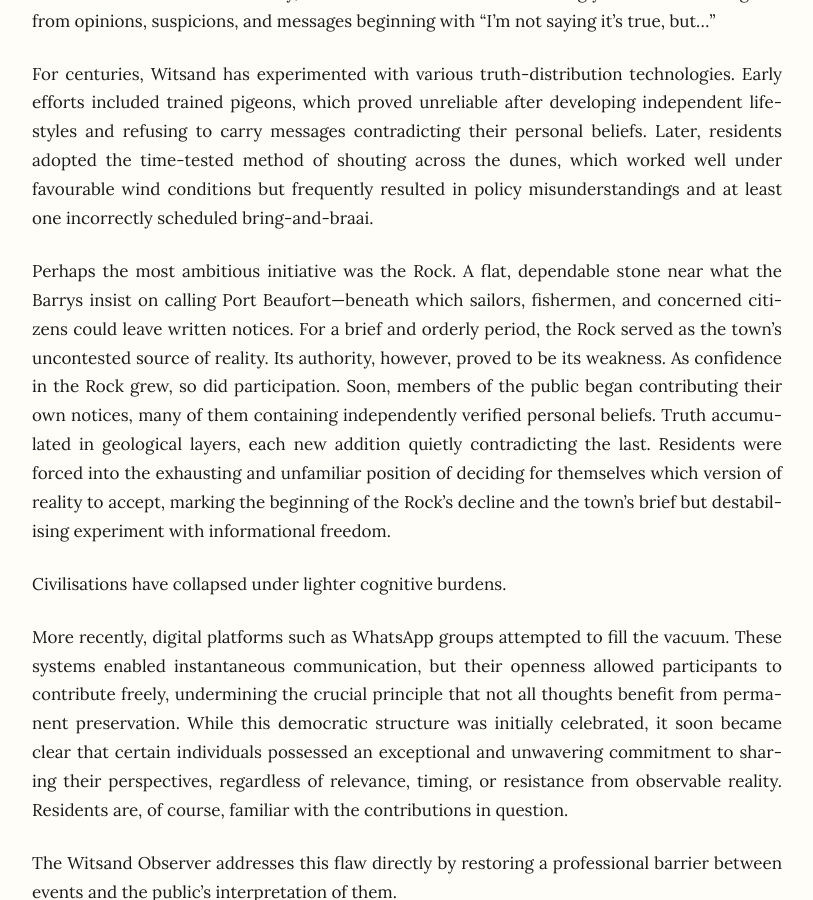
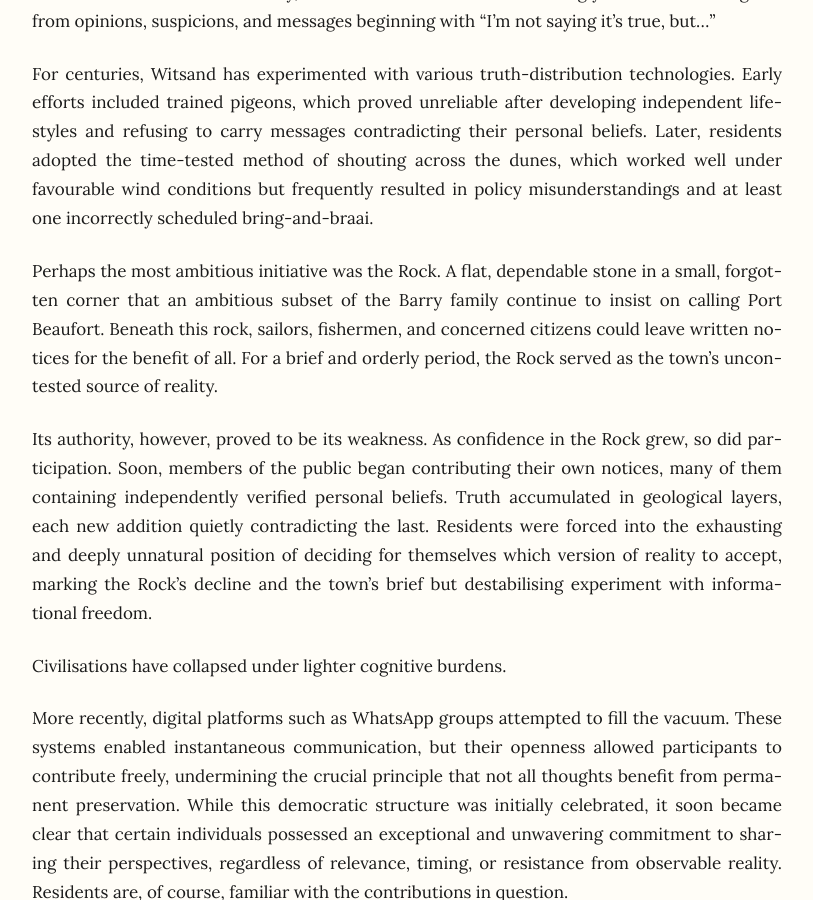
Before and after one commit to witsand/Website, a Jekyll site: the page built from _posts/2026-02-17-the-witsand-observer-launches.md.md, in a window 1280 px wide and 900 px high, scrolled down 1387 px. Shown: the whole window, without its empty margins (233-1046 px from the left). Built offline with Jekyll 4.4.1, drawn with Linux system fonts in a browser that asks for light colours.

Commit message:
Fix the Rock

```diff
--- a/_posts/2026-02-17-the-witsand-observer-launches.md.md
+++ b/_posts/2026-02-17-the-witsand-observer-launches.md.md
@@ -13,7 +13,9 @@ The Observer, presented in the reassuring style of a professional broadsheet, ar
 
 For centuries, Witsand has experimented with various truth-distribution technologies. Early efforts included trained pigeons, which proved unreliable after developing independent lifestyles and refusing to carry messages contradicting their personal beliefs. Later, residents adopted the time-tested method of shouting across the dunes, which worked well under favourable wind conditions but frequently resulted in policy misunderstandings and at least one incorrectly scheduled bring-and-braai.
 
-Perhaps the most ambitious initiative was the Rock. A flat, dependable stone near what the Barrys insist on calling Port Beaufort—beneath which sailors, fishermen, and concerned citizens could leave written notices. For a brief and orderly period, the Rock served as the town’s uncontested source of reality. Its authority, however, proved to be its weakness. As confidence in the Rock grew, so did participation. Soon, members of the public began contributing their own notices, many of them containing independently verified personal beliefs. Truth accumulated in geological layers, each new addition quietly contradicting the last. Residents were forced into the exhausting and unfamiliar position of deciding for themselves which version of reality to accept, marking the beginning of the Rock’s decline and the town’s brief but destabilising experiment with informational freedom.
+Perhaps the most ambitious initiative was the Rock. A flat, dependable stone in a small, forgotten corner that an ambitious subset of the Barry family continue to insist on calling Port Beaufort. Beneath this rock, sailors, fishermen, and concerned citizens could leave written notices for the benefit of all. For a brief and orderly period, the Rock served as the town’s uncontested source of reality.
+
+Its authority, however, proved to be its weakness. As confidence in the Rock grew, so did participation. Soon, members of the public began contributing their own notices, many of them containing independently verified personal beliefs. Truth accumulated in geological layers, each new addition quietly contradicting the last. Residents were forced into the exhausting and deeply unnatural position of deciding for themselves which version of reality to accept, marking the Rock’s decline and the town’s brief but destabilising experiment with informational freedom.
 
 Civilisations have collapsed under lighter cognitive burdens.
 
```
